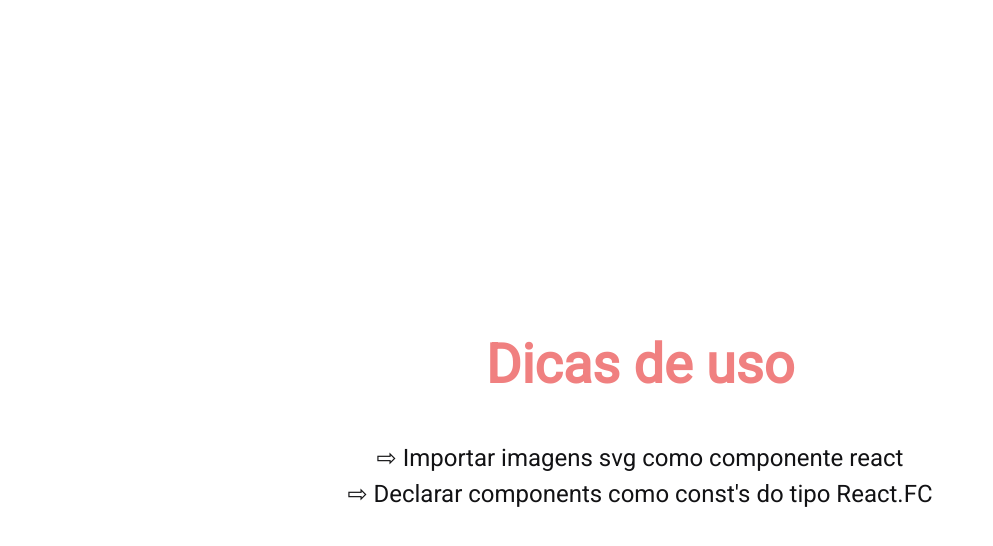
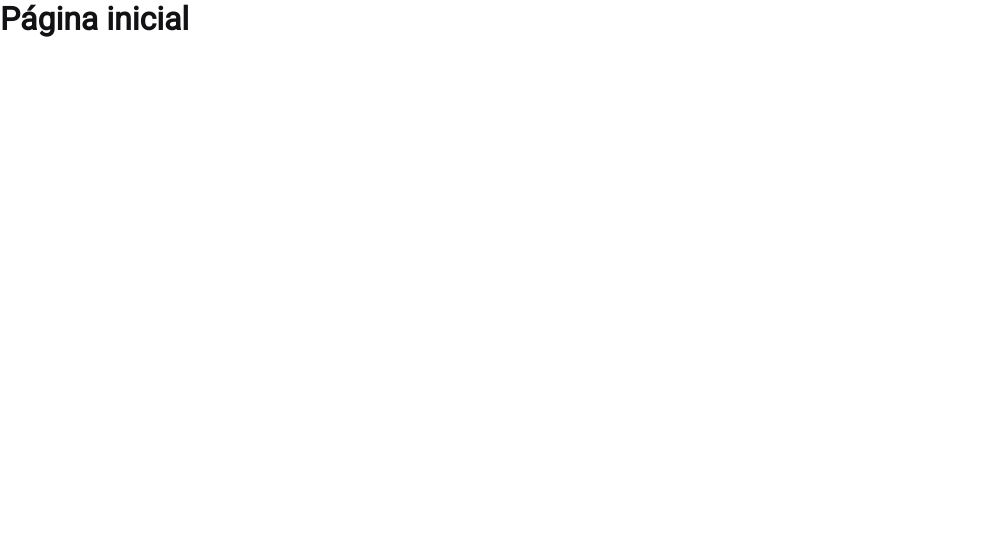
Before and after one commit to ViniciusCrisol/social-dashboard, a Next.js app: page / in a window 1280 px wide. Shown: the top 546 px of the page, without its empty margins (0-993 px from the left). Built offline with nearby package versions, Linux system fonts and the light colour scheme.

Commit message:
Initial configs

```diff
--- a/src/pages/index.tsx
+++ b/src/pages/index.tsx
@@ -10,9 +10,7 @@
         <title>Home</title>
       </Head>
 
-      <h1>Dicas de uso</h1>
-      <p> ⇨ Importar imagens svg como componente react</p>
-      <p> ⇨ Declarar components como const's do tipo React.FC</p>
+      <h1>Página inicial</h1>
     </Container>
   );
 };
--- a/src/styles/global.ts
+++ b/src/styles/global.ts
@@ -4,6 +4,7 @@
   * {
     margin: 0;
     padding: 0;
+    outline: 0;
     box-sizing: border-box;
   }
 
@@ -13,7 +14,6 @@
     background-color: ${({ theme }) => theme.colors.background};
   }
 
-
   *, input, button {
     font-family: Roboto, sans-serif;
     color: ${({ theme }) => theme.colors.text};
--- a/src/styles/pages/Home.ts
+++ b/src/styles/pages/Home.ts
@@ -1,22 +1,3 @@
 import styled from 'styled-components';
 
-export const Container = styled.div`
-  width: 100vw;
-  height: 100vh;
-
-  display: flex;
-  align-items: center;
-  flex-direction: column;
-  justify-content: center;
-
-  h1 {
-    font-size: 54px;
-    color: ${({ theme }) => theme.colors.primary};
-    margin: 40px 0;
-  }
-
-  p {
-    font-size: 24px;
-    margin-top: 8px;
-  }
-`;
+export const Container = styled.div``;
```
Also changed, not shown: src/styles/theme.ts (+33 -0 lines).
